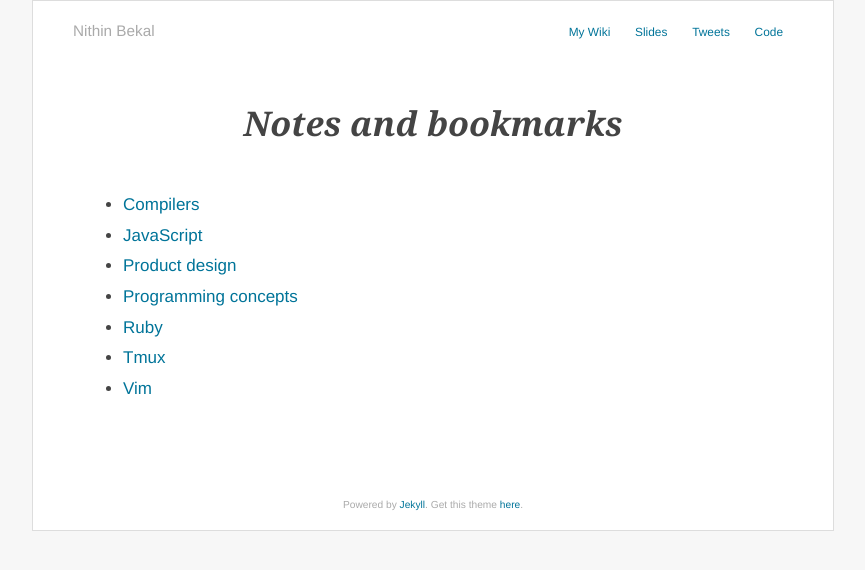
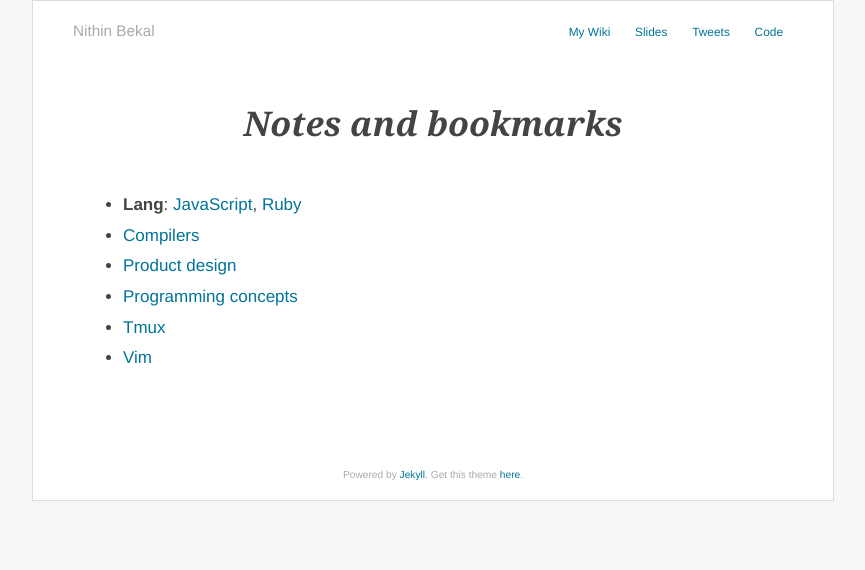
Before and after one commit to nithinbekal/nithinbekal.github.io, a Jekyll site: the page built from notes/index.md, in a window 1280 px wide. Shown: the top 570 px of the page, without its empty margins (207-1072 px from the left). Built offline with Jekyll 4.4.1, drawn with Linux system fonts in a browser that asks for light colours.

Commit message:
Move lang notes to /notes/programming/lang

```diff
--- a/notes/index.md
+++ b/notes/index.md
@@ -4,10 +4,9 @@ title: 'Notes and bookmarks'
 date:   2014-06-07 12:00:00
 ---
 
+- **Lang**: [JavaScript](/notes/programming/lang/js/), [Ruby](/notes/programming/lang/ruby/)
 - [Compilers](/notes/compilers/)
-- [JavaScript](/notes/js/)
 - [Product design](/notes/product-design/)
 - [Programming concepts](/notes/programming/)
-- [Ruby](/notes/ruby/)
 - [Tmux](/notes/tmux/)
 - [Vim](/notes/vim/)
```
Also changed, not shown: notes/programming/lang/js/index.md (renamed from notes/js/index.md), notes/programming/lang/ruby/index.md (renamed from notes/ruby/index.md).
